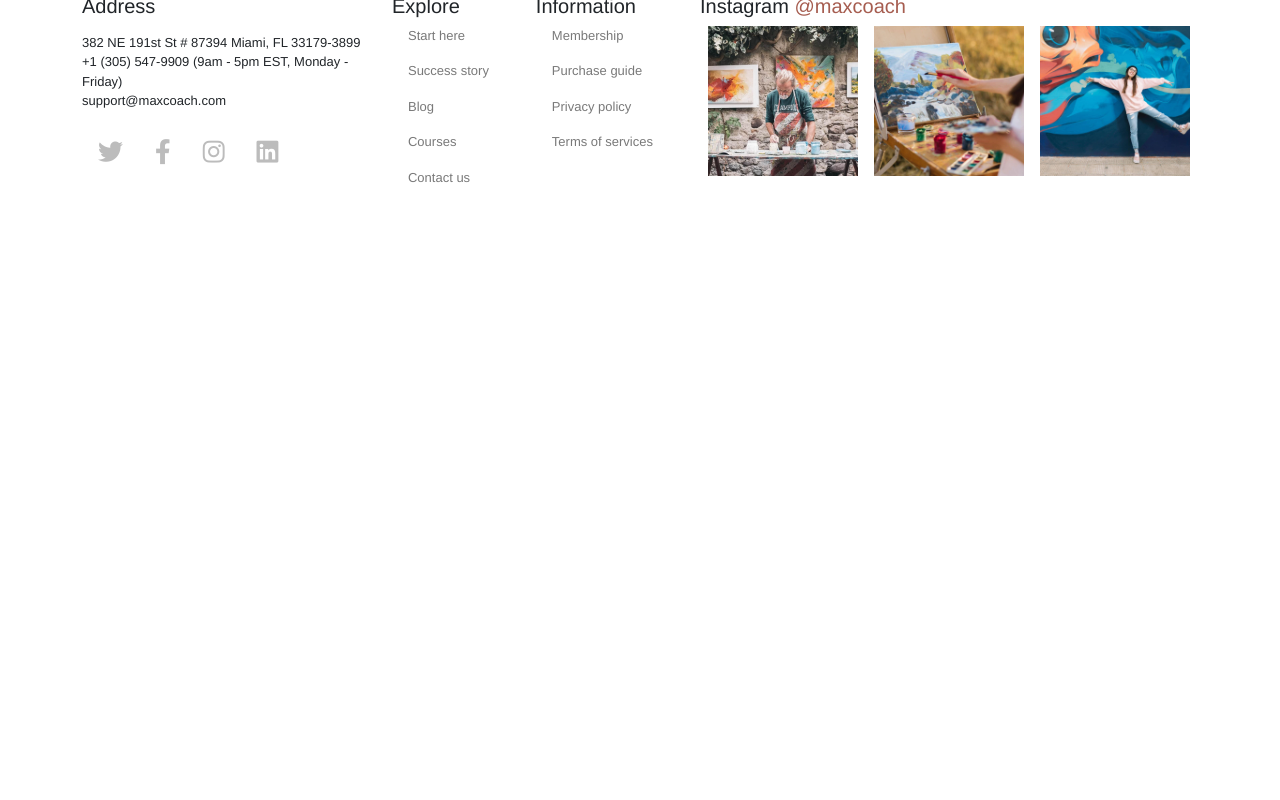
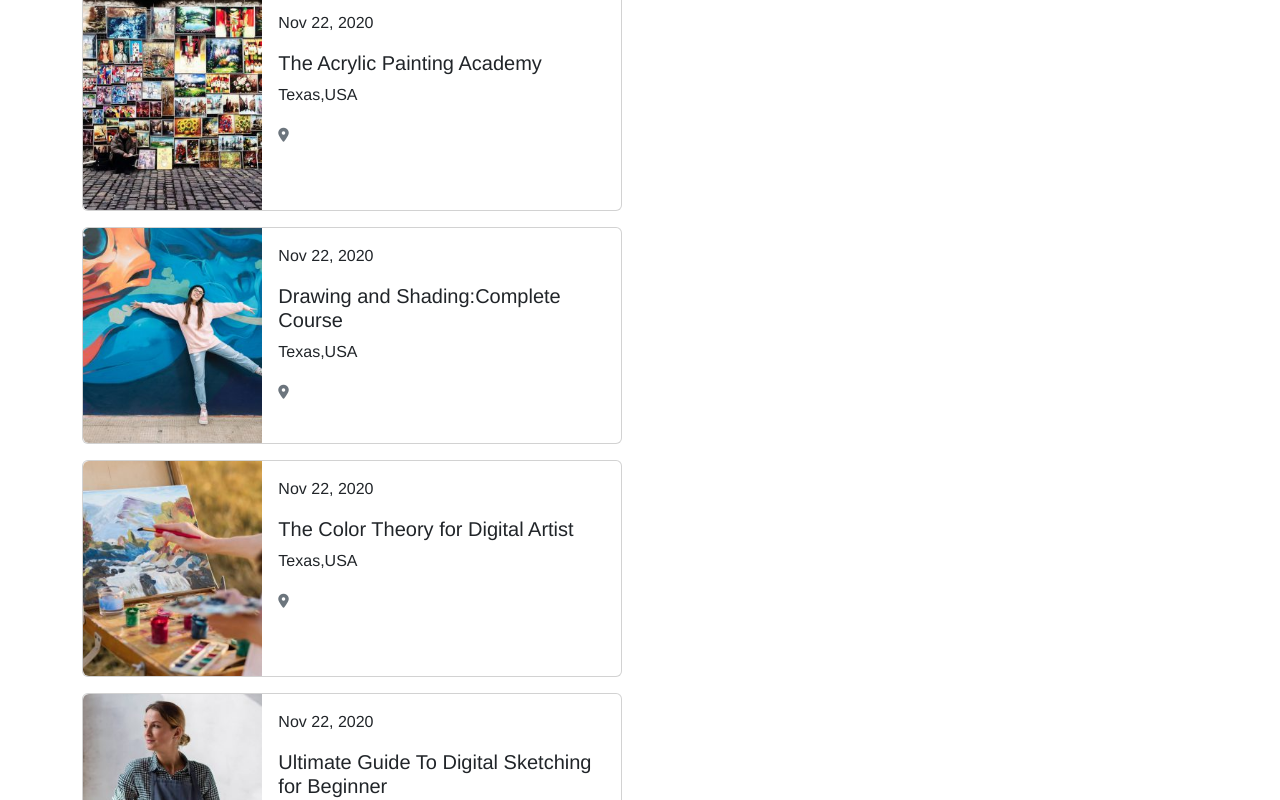
Before and after one commit to GiulsV/proj-html-vuejs, a Vue app: page / in a window 1280 px wide. Shown: the part 4500-5300 px from the top of the page. Before the commit the page ends 4695 px from the top, so only its background shows below. Built offline with nearby package versions, Linux system fonts and the light colour scheme.

Commit message:
Creato comp Eventi (finire css)

```diff
--- /dev/null
+++ b/src/components/EventComp.vue
@@ -0,0 +1,70 @@
+<template>
+  <div class="container">
+    <div class="card mb-3" style="max-width: 540px" v-for="(event, i) in eventCards" :key="i">
+      <div class="row g-0">
+        <div class="col-md-4" >
+          <img
+            class="img-fluid rounded-start" :src="event.img" :alt="event.alt"
+          />
+        </div>
+        <div class="col-md-8">
+          <div class="card-body">
+            <p class="card-text" >
+               {{ event.date }}
+            </p>
+            <h5 class="card-title">{{ event.title }}</h5>
+            <p class="card-text" >
+               {{ event.text }}
+            </p>
+            <p class="card-text">
+              <small class="text-muted"><i class="fas fa-map-marker-alt"></i>{{event.place}}</small>
+            </p>
+          </div>
+        </div>
+      </div>
+    </div>
+  </div>
+</template>
+
+<script>
+export default {
+  name: "EventComp",
+  data() {
+    return {
+      eventCards: [
+        {
+          img: require("@/assets/images/event/artist-event-01-250x300.jpg"),
+          alt: "event",
+          date:"Nov 22, 2020",
+          title: "The Acrylic Painting Academy",
+          text: "Texas,USA",
+        },
+        {
+          img: require("@/assets/images/event/artist-event-02-250x300.jpg"),
+          alt: "event",
+          date:"Nov 22, 2020",
+          title: "Drawing and Shading:Complete Course",
+          text: "Texas,USA",
+        },
+        {
+          img: require("@/assets/images/event/artist-event-03-250x300.jpg"),
+          alt: "event",
+          date:"Nov 22, 2020",
+          title: "The Color Theory for Digital Artist",
+          text: "Texas,USA",
+        },
+        {
+          img: require("@/assets/images/event/artist-event-04-250x300.jpg"),
+          alt: "event",
+          date:"Nov 22, 2020",
+          title: "Ultimate Guide To Digital Sketching for Beginner",
+          text: "Texas,USA",
+        },
+      ],
+    };
+  },
+};
+
+</script>
+
+<style lang="scss" scoped></style>
--- a/src/components/MainComp.vue
+++ b/src/components/MainComp.vue
@@ -49,12 +49,14 @@
     </section>
 
     <!-- Blog -->
-    <section class="wrapper">
+    <section class="wrapper ms_padding">
       <BlogComp/>
     </section>
 
     <!-- Eventi -->
-    <section></section>
+    <section class="wrapper ms_padding">
+      <EventComp/>
+    </section>
 
     <!-- Newsletter -->
     <section id="newsletter" class="d-flex justify-content-center align-items-center ms_padding">
@@ -80,6 +82,7 @@ import CoachComp from "./CoachComp.vue";
 import VideoComp from "./VideoComp.vue";
 import CourseComp from "./CourseComp.vue";
 import BlogComp from "./BlogComp.vue"
+import EventComp from "./EventComp.vue"
 
 export default {
   name: 'MainComp',
@@ -87,7 +90,8 @@ export default {
     CoachComp,
     VideoComp,
     CourseComp,
-    BlogComp
+    BlogComp,
+    EventComp
 }
 }
 </script>
```
